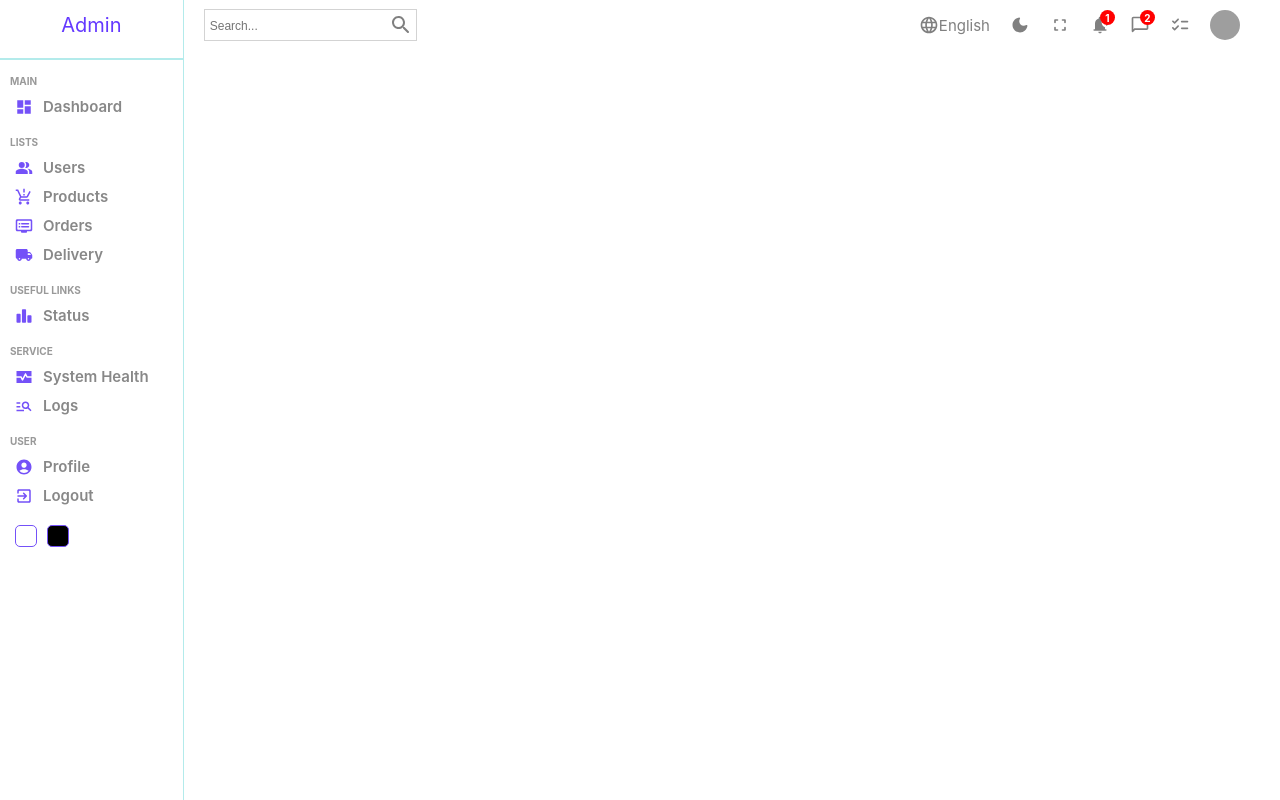
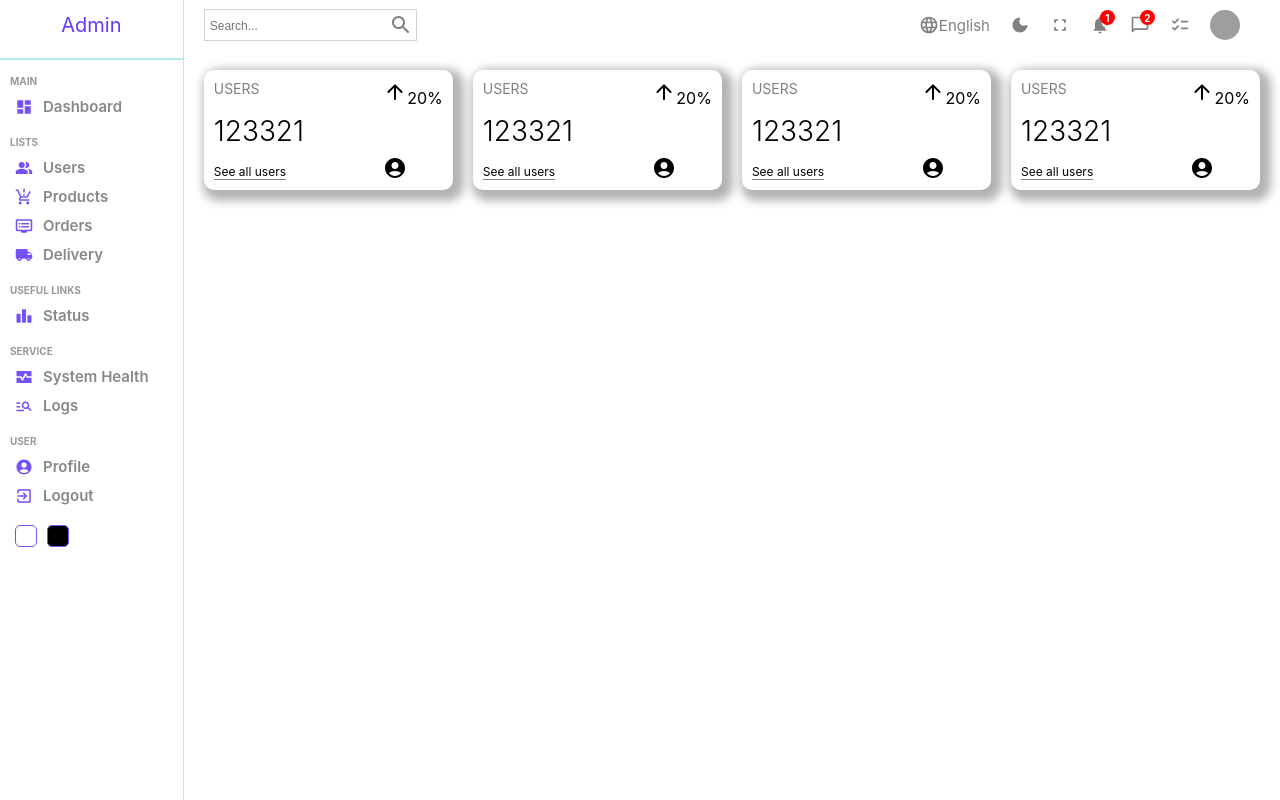
Before and after one commit to abimekonnen/admin-ui, a React (Create React App) app: page / in a window 1280 px wide. Built offline with nearby package versions, Linux system fonts and the light colour scheme; grey boxes are pictures that could not be loaded.

Commit message:
office out date  18-12-2023 widget content on progress

```diff
--- a/src/components/sidebar/Sidebar.jsx
+++ b/src/components/sidebar/Sidebar.jsx
@@ -20,12 +20,12 @@
       <hr />
       <div className="center">
         <ul>
-          <p className="tittle">MAIN</p>
+          <p className="title">MAIN</p>
           <li>
             <DashboardIcon className='icon' />
             <span>Dashboard</span>
           </li>
-          <p className="tittle">LISTS</p>
+          <p className="title">LISTS</p>
           <li>
             <PeopleAltIcon className='icon'/>
             <span>Users</span>
@@ -42,12 +42,12 @@
             <LocalShippingRoundedIcon className='icon'/>
             <span>Delivery</span>
           </li>
-          <p className="tittle">USEFUL LINKS</p>
+          <p className="title">USEFUL LINKS</p>
           <li>
             <LeaderboardRoundedIcon className='icon'/>
             <span>Status</span>
           </li>
-          <p className="tittle">SERVICE</p>
+          <p className="title">SERVICE</p>
           <li>
             <MonitorHeartSharpIcon className='icon'/>
             <span>System Health</span>
@@ -56,7 +56,7 @@
             <ManageSearchSharpIcon className='icon'/>
             <span>Logs</span>
           </li>
-          <p className="tittle">USER</p>
+          <p className="title">USER</p>
           <li>
             <AccountCircleRoundedIcon className='icon'/>
             <span>Profile</span>
--- a/src/components/sidebar/Sidebar.scss
+++ b/src/components/sidebar/Sidebar.scss
@@ -26,7 +26,7 @@
             padding: 0;
 
         }
-        .tittle{
+        .title{
             font-size: 10px;
             font-weight: bold;
             color: #999;
--- /dev/null
+++ b/src/components/widget/Widget.jsx
@@ -0,0 +1,24 @@
+import React from 'react';
+import "./Widget.scss";
+import ArrowUpwardRoundedIcon from '@mui/icons-material/ArrowUpwardRounded';
+import AccountCircleRoundedIcon from '@mui/icons-material/AccountCircleRounded';
+const widget = () => {
+  return (
+    <div className="widget">
+      <div className="left">
+        <span className="title">USERS</span>
+        <span className="counter">123321</span>
+        <span className="link">See all users</span>
+      </div>
+      <div className="right">
+        <div className="percentage">
+            <ArrowUpwardRoundedIcon/>
+            20%
+        </div>
+        <AccountCircleRoundedIcon className='icon'/>
+      </div>
+    </div>
+  )
+}
+
+export default widget
--- /dev/null
+++ b/src/components/widget/Widget.scss
@@ -0,0 +1,29 @@
+.widget{
+    display: flex;
+    flex: 1;
+    padding: 10px;
+    justify-content: space-between;
+    -webkit-box-shadow: 5px 5px 10px 6px rgba(0,0,0,0.3);
+    box-shadow: 5px 5px 10px 6px rgba(0,0,0,0.3);
+    border-radius: 10px;
+    height: 100px;
+    .left,.right{
+        display: flex;
+        flex-direction: column;
+        justify-content: space-between;
+        .title{
+            font-size: bold;
+            font-size: 14px;
+            color: gray;
+        }
+        .counter{
+            font-size: 28px;
+            font-weight: 300;
+        }
+        .link{
+            width: max-content;
+            font-size: 12px;
+            border-bottom: 1px solid gray;
+        }
+    }
+}
--- a/src/pages/home/Home.jsx
+++ b/src/pages/home/Home.jsx
@@ -1,13 +1,20 @@
-import React from 'react'
-import './Home.scss'
-import Sidebar from "../../components/sidebar/Sidebar"
-import Navabar from "../../components/navbar/Navbar"
+import React from 'react';
+import './Home.scss';
+import Sidebar from "../../components/sidebar/Sidebar";
+import Navabar from "../../components/navbar/Navbar";
+import Widget from "../../components/widget/Widget";
 const Home = () => {
   return (
     <div className="home">
       <Sidebar/>
       <div className="homeContainer">
         <Navabar />
+        <div className="widgets">
+          <Widget />
+          <Widget />
+          <Widget />
+          <Widget />
+        </div>
       </div>
     </div>
 
--- a/src/pages/home/Home.scss
+++ b/src/pages/home/Home.scss
@@ -6,5 +6,11 @@
     }
     .homeContainer {
         flex: 6;
+        .widgets{
+            display: flex;
+            padding: 20px;
+            gap: 20px;
+        }
+
     }
  }
```
